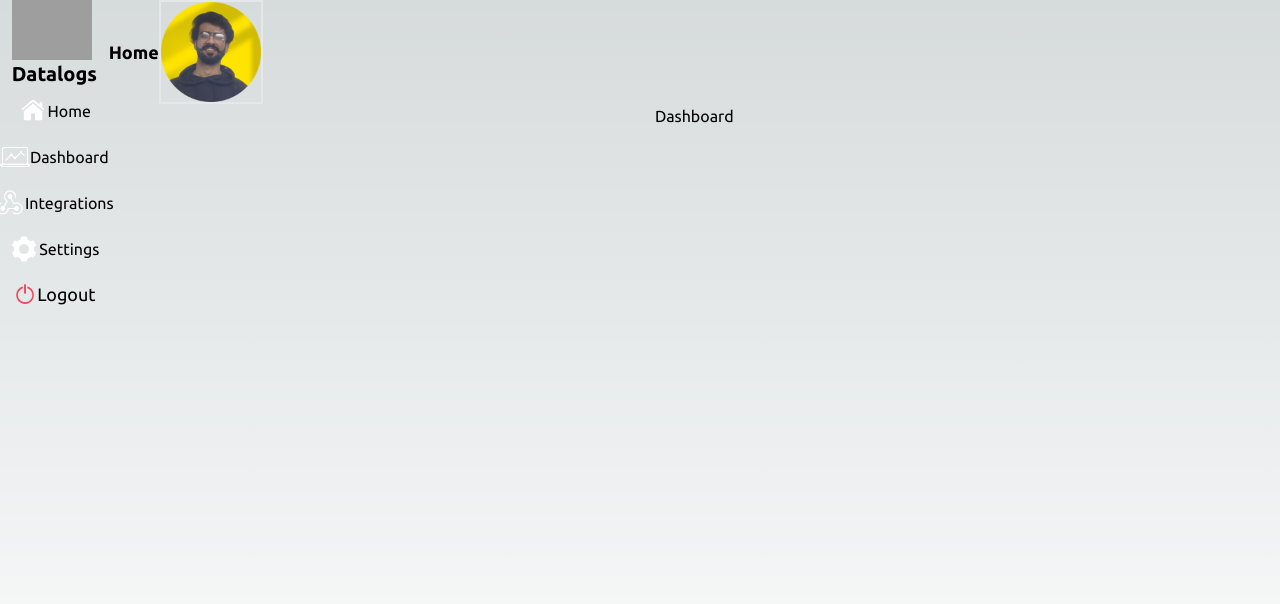
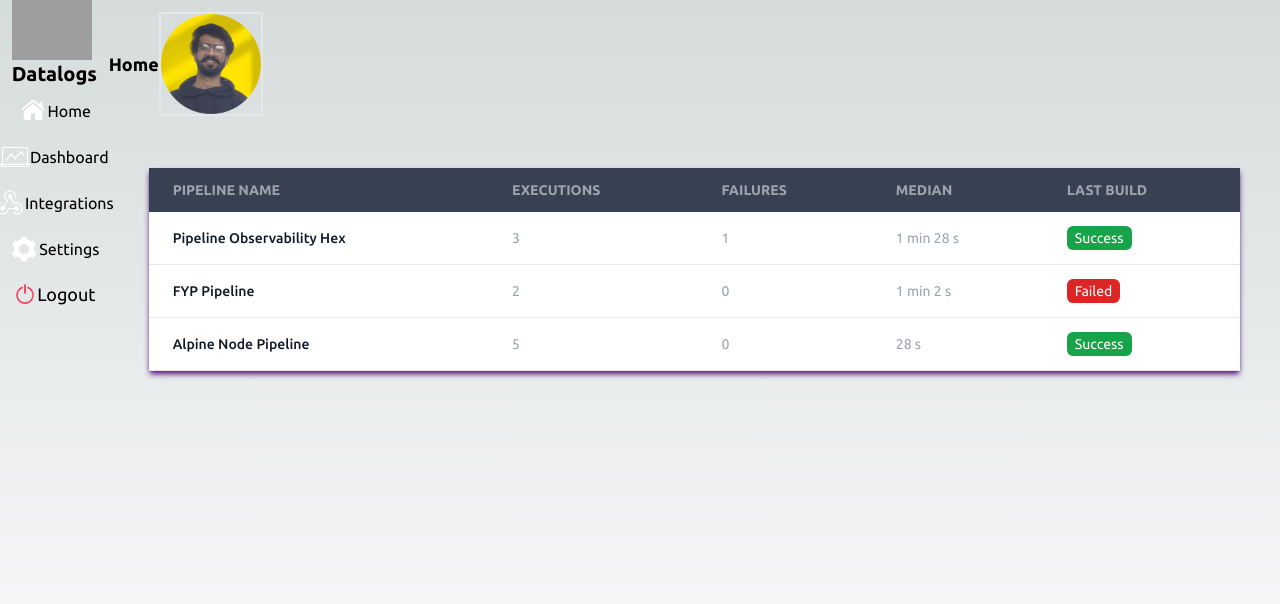
Before and after one commit to Questra-Digital/Pipeline-Observability-Hex, a Next.js app in the folder app/client/: page /dashboard in a window 1280 px wide. Shown: the top 604 px of the page. Built offline with nearby package versions, Linux system fonts and the light colour scheme; grey boxes are pictures that could not be loaded.

Commit message:
Created Pipelines Page

```diff
--- a/app/client/src/Components/Layout/Navbar.js
+++ b/app/client/src/Components/Layout/Navbar.js
@@ -3,7 +3,7 @@ import React from 'react'
 
 const Navbar = () => {
   return (
-    <div className=" border-gray-600 bg-zinc-800 px-5 py-3 flex justify-between items-center">
+    <div className=" border-gray-600 bg-[#212121] px-5 py-3 flex justify-between items-center">
         <p className='text-lg font-semibold'>Home</p>
         <div className='w-[30px] h-[30px] border-2 border-gray-600 rounded-full'>
         <ImageAtom
--- a/app/client/src/Components/organisms/Dashboard/Integrations.js
+++ b/app/client/src/Components/organisms/Dashboard/Integrations.js
@@ -6,7 +6,7 @@ const Integrations = () => {
   return (
     <div className="w-full flex justify-start p-5 flex-col gap-10">
       <div>
-        <p className="text-xl font-semibold mb-3">Installed Apps</p>
+        <p className="text-xl font-semibold mb-3">Configured Apps</p>
         <AppContainer>
           {allApps
             .filter((app) => app.status === true)
--- a/app/client/src/app/dashboard/page.js
+++ b/app/client/src/app/dashboard/page.js
@@ -1,5 +1,50 @@
-const page = () => {
-  return <div>Dashboard</div>;
+import { pieplines } from "@/constants/pipelines";
+
+const Page = () => {
+  return (
+    <div className="h-full w-full p-10 overflow-x-auto">
+      <table className="min-w-full text-sm text-left text-gray-400 table-auto shadow-md shadow-purple-900">
+        <thead className="uppercase bg-gray-700">
+          <tr>
+            <th scope="col" className="px-6 py-3">
+              pipeline name
+            </th>
+            <th scope="col" className="px-6 py-3">
+              Executions
+            </th>
+            <th scope="col" className="px-6 py-3">
+              Failures
+            </th>
+            <th scope="col" className="px-6 py-3">
+              Median
+            </th>
+            <th scope="col" className="px-6 py-3">
+              Last Build
+            </th>
+          </tr>
+        </thead>
+        <tbody>
+          {pieplines.map((pipeline, index) => (
+            <tr
+              className="bg-white border-b dark:bg-gray-800 dark:border-gray-700 cursor-pointer hover:bg-gray-50 dark:hover:bg-gray-600"
+              key={index}
+            >
+              <th
+                scope="row"
+                className="px-6 py-4 font-medium text-gray-900 whitespace-nowrap dark:text-white"
+              >
+                {pipeline.name}
+              </th>
+              <td className="px-6 py-4">{pipeline.executions}</td>
+              <td className="px-6 py-4">{pipeline.failures}</td>
+              <td className="px-6 py-4">{pipeline.median}</td>
+              <td className="px-6 py-4"><span className={`px-2 py-1 rounded-md ${pipeline.last_build==="Failed" ? "bg-red-600 text-white" : "text-white bg-green-600"}`}>{pipeline.last_build}</span></td>
+            </tr>
+          ))}
+        </tbody>
+      </table>
+    </div>
+  );
 };
 
-export default page;
+export default Page;
--- a/app/client/src/app/layout.js
+++ b/app/client/src/app/layout.js
@@ -6,7 +6,7 @@ import "react-toastify/dist/ReactToastify.css";
 const inter = Inter({ subsets: ['latin'] })
 
 export const metadata = {
-  title: 'Create Next App',
+  title: 'Datalogs',
   description: 'Generated by create next app',
 }
 
--- /dev/null
+++ b/app/client/src/constants/pipelines.js
@@ -0,0 +1,23 @@
+export const pieplines = [
+  {
+    name: "Pipeline Observability Hex",
+    executions: "3",
+    failures: "1",
+    median: "1 min 28 s",
+    last_build: "Success",
+  },
+  {
+    name: "FYP Pipeline",
+    executions: "2",
+    failures: "0",
+    median: "1 min 2 s",
+    last_build: "Failed",
+  },
+  {
+    name: "Alpine Node Pipeline",
+    executions: "5",
+    failures: "0",
+    median: "28 s",
+    last_build: "Success",
+  },
+];
```
Also changed, not shown: app/client/src/Components/molecules/Integrations/AppCard.js (+7 -7 lines), app/client/src/constants/integrations.js (+5 -5 lines).
